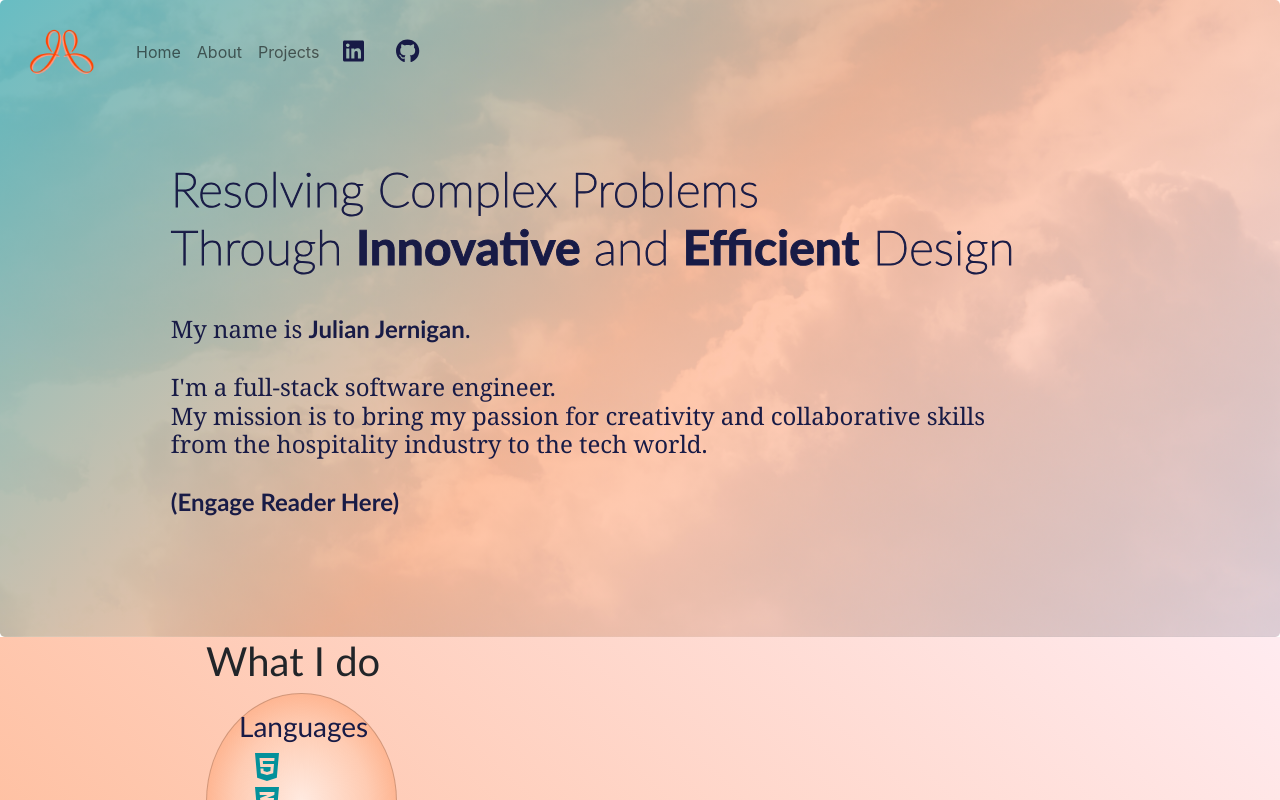
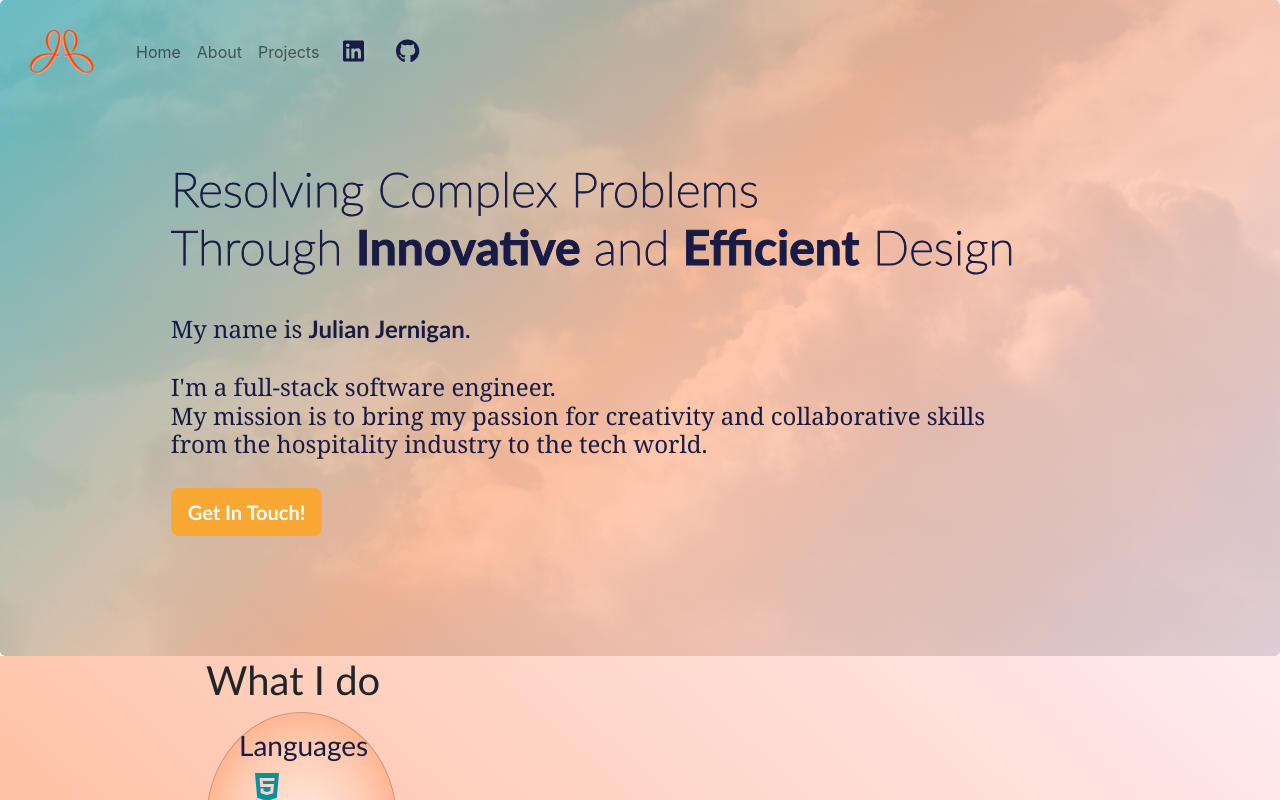
Before and after one commit to Job85/portfolio-site, a React (Create React App) app: page / in a window 1280 px wide. Shown: the top 800 px of the page. Built offline with nearby package versions, Linux system fonts and the light colour scheme.

Commit message:
added email button to engage reader

```diff
--- a/src/components/Email.jsx
+++ b/src/components/Email.jsx
@@ -2,7 +2,13 @@ import React from "react";
 
 const Email = () => {
     return (
-        <a href="mailto:julianjrngn@gmail.com?subject=Great Portfolio!&body=Hello Julian, %0D%0A %0D%0A We'd like to set up an interview with you.">Email Me!</a>
+        <a href="mailto:julianjrngn@gmail.com?subject=Great Portfolio!&body=Hello Julian, %0D%0A %0D%0A We'd like to set up an interview with you."
+            role="button"
+            className="btn btn-primary btn-lg"
+
+        >
+            Get In Touch!
+        </a>
     )
 }
 
--- a/src/pages/home.js
+++ b/src/pages/home.js
@@ -1,7 +1,6 @@
 import React from "react";
 import '../scss/pages/_home.scss';
-import NavBar from '../components/NavBar'
-import Hero from "../components/Hero";
+import Email from "../components/Email";
 
 const Home = () => {
 
@@ -24,7 +23,9 @@ const Home = () => {
                         I'm a full-stack software engineer. <br />
                         My mission is to bring my passion for creativity and collaborative skills from the hospitality industry to the tech world. <br />
                         <br />
-                        <span className="bold">(Engage Reader Here)</span>
+                        <span className="bold">
+                            <Email />
+                        </span>
                     </h2>
                 </div>
             </div>
--- a/src/scss/components/_buttons.scss
+++ b/src/scss/components/_buttons.scss
@@ -0,0 +1,4 @@
+.btn-primary {
+    background-color: #F9A834;
+    border-color: #F9A834;
+}
```
